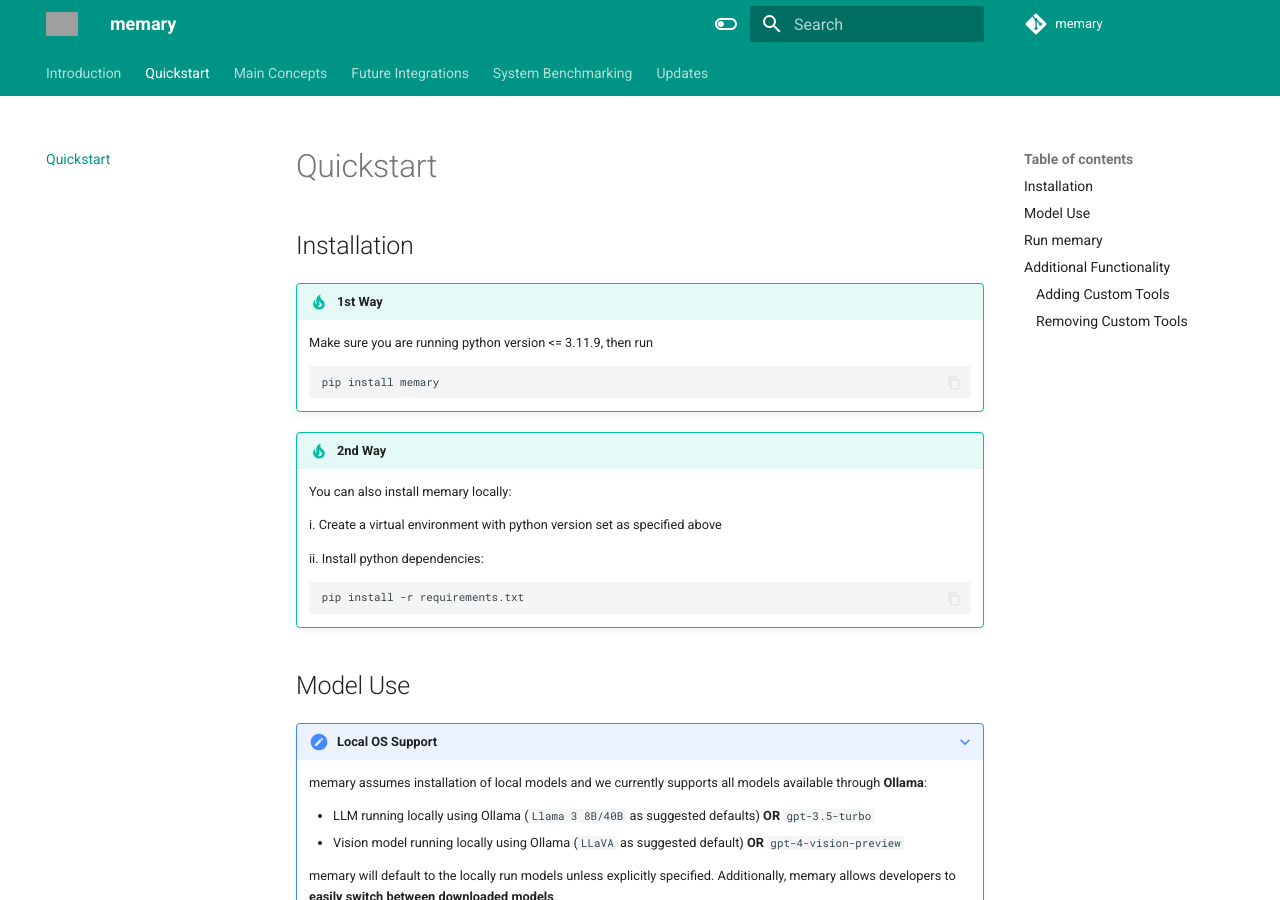
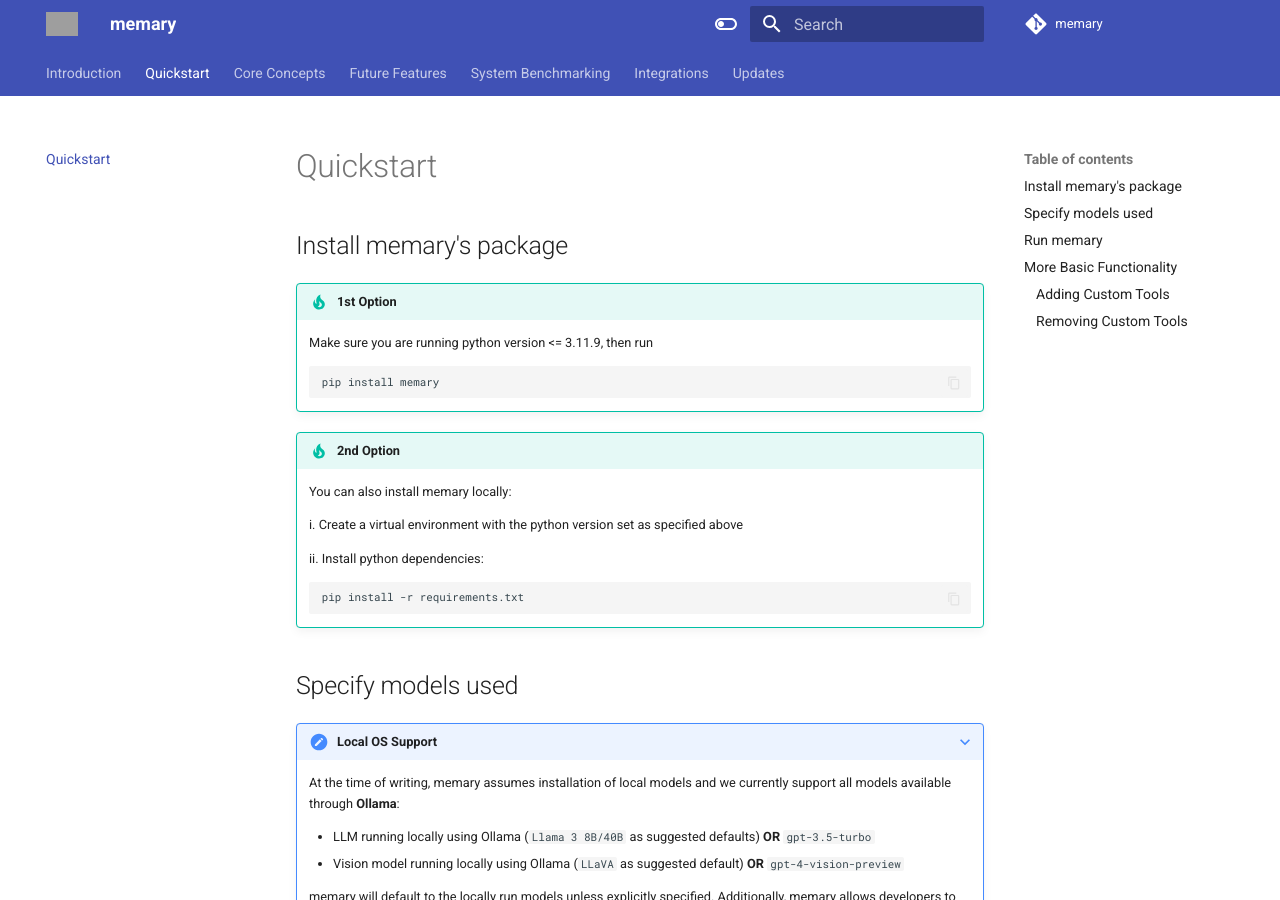
Before and after one commit to kingjulio8238/memarydocs, an MkDocs documentation site: the page built from docs/build.md, in a window 1280 px wide and 900 px high. Built offline with MkDocs 1.6.1 and Material for MkDocs 9.7.7, drawn with Linux system fonts in a browser that asks for light colours; comment, search, counter and statistics services are not loaded; some of the changed text lies outside the part shown; grey boxes are pictures that could not be loaded.

````diff
--- a/docs/build.md
+++ b/docs/build.md
@@ -1,26 +1,26 @@
 # Quickstart
 
-## Installation
-!!! tip "1st Way"
+## Install memary's package
+!!! tip "1st Option"
     Make sure you are running python version <= 3.11.9, then run
     ```
     pip install memary
     ```
 
-!!! tip "2nd Way"
+!!! tip "2nd Option"
     You can also install memary locally:
 
-    i. Create a virtual environment with python version set as specified above
+    i. Create a virtual environment with the python version set as specified above
 
     ii. Install python dependencies:
     ```
     pip install -r requirements.txt
     ```
 
-## Model Use
+## Specify models used
 ???+ note "Local OS Support"
 
-    memary assumes installation of local models and we currently supports all models available through **Ollama**:
+    At the time of writing, memary assumes installation of local models and we currently support all models available through **Ollama**:
 
     - LLM running locally using Ollama (`Llama 3 8B/40B` as suggested defaults) **OR** `gpt-3.5-turbo`
     - Vision model running locally using Ollama (`LLaVA` as suggested default) **OR** `gpt-4-vision-preview`
@@ -54,7 +54,7 @@
     streamlit run app.py
     ```
 
-## Additional Functionality
+## More Basic Functionality
 ``` py title="memary_usage" hl_lines="1"
 from memary.agent.chat_agent import ChatAgent
 
@@ -73,7 +73,7 @@ chat_agent = ChatAgent(
 )
 ```
 !!! note "Agent Configuration"
-    Pass in subset of `['search', 'vision', 'locate', 'stocks']` as `include_from_defaults` for different set of default tools upon initialization.
+    Pass in subset of the template tools `['search', 'vision', 'locate', 'stocks']` as `include_from_defaults` for different set of default tools upon initialization. Tools can be imported to configure the agents capabilties.
 
 ### Adding Custom Tools
 ``` py title="add_tool" hl_lines="5"
@@ -95,3 +95,33 @@ def multiply(a: int, b: int) -> int:
 
 chat_agent.remove_tool("multiply")
 ```
+
+<!-- TODO: add 3rd example>
+
+<!-- TODO: add api key>
+
+
+
+<!--
+IDEAL PAGE SETUP
+1 Install the memary SDK
+2. Add X lines of code
+   - what happens after lines of code are executed
+3. set your api key
+4. run your agent
+5. Access Memory Dashboard for insights
+    - demo video
+
+Basic functionality
+- 1st ex
+- 2nd ex
+- 3rd ex
+
+Example Code
+- complete code from sections above
+- link to google colab notebook to run (demo) - one used for llama index
+
+Explore more advanced functionality!
+- 1st ex linked
+- 2nd ex linked
+-->
--- a/mkdocs.yml
+++ b/mkdocs.yml
@@ -21,14 +21,14 @@ theme:
       toggle:
         icon: material/toggle-switch-off-outline
         name: Switch to dark mode
-      primary: teal
-      accent: purple
+      primary: darkpurple
+      accent: darkblue
     - scheme: slate
       toggle:
         icon: material/toggle-switch
         name: Switch to light mode
-      primary: teal
-      accent: lime #doesn't seem to edit
+      primary: darkpurple
+      accent: darkblue #doesn't seem to edit
 repo_url: https://github.com/kingjulio8238/memary
 repo_name: memary
 
````
Also changed, not shown: docs/concepts.md (+38 -10 lines), docs/contribute.md (+33 -1 lines), docs/examples.md (added, +13 -0 lines), docs/index.md (+2 -2 lines).
